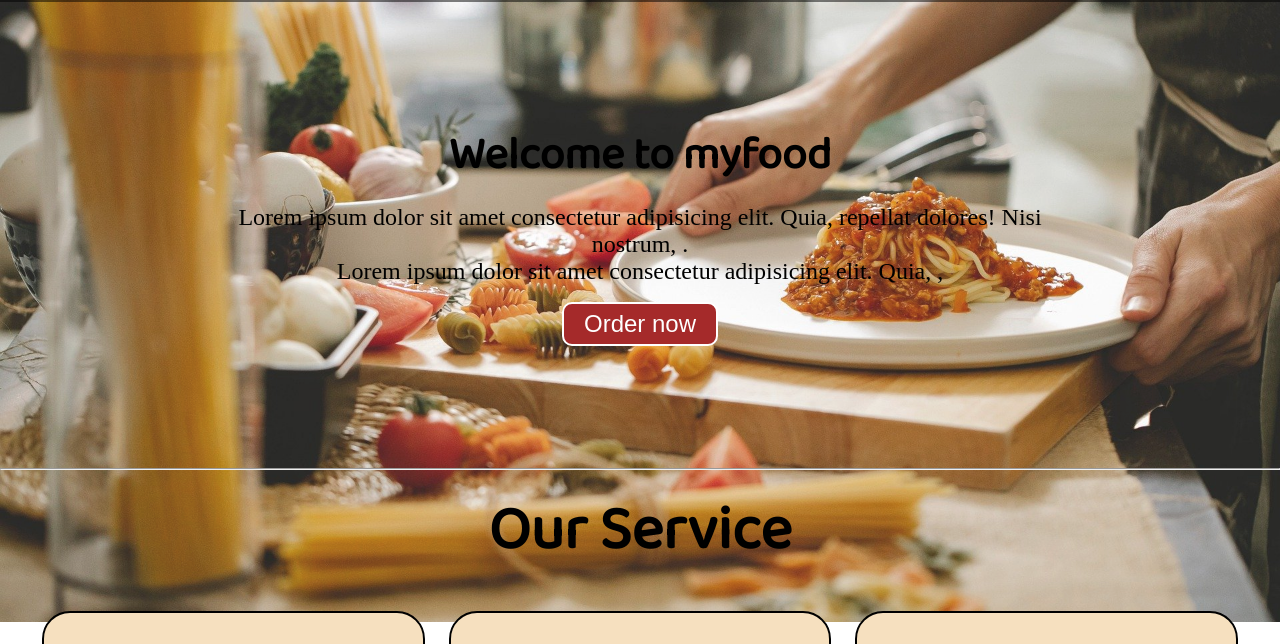
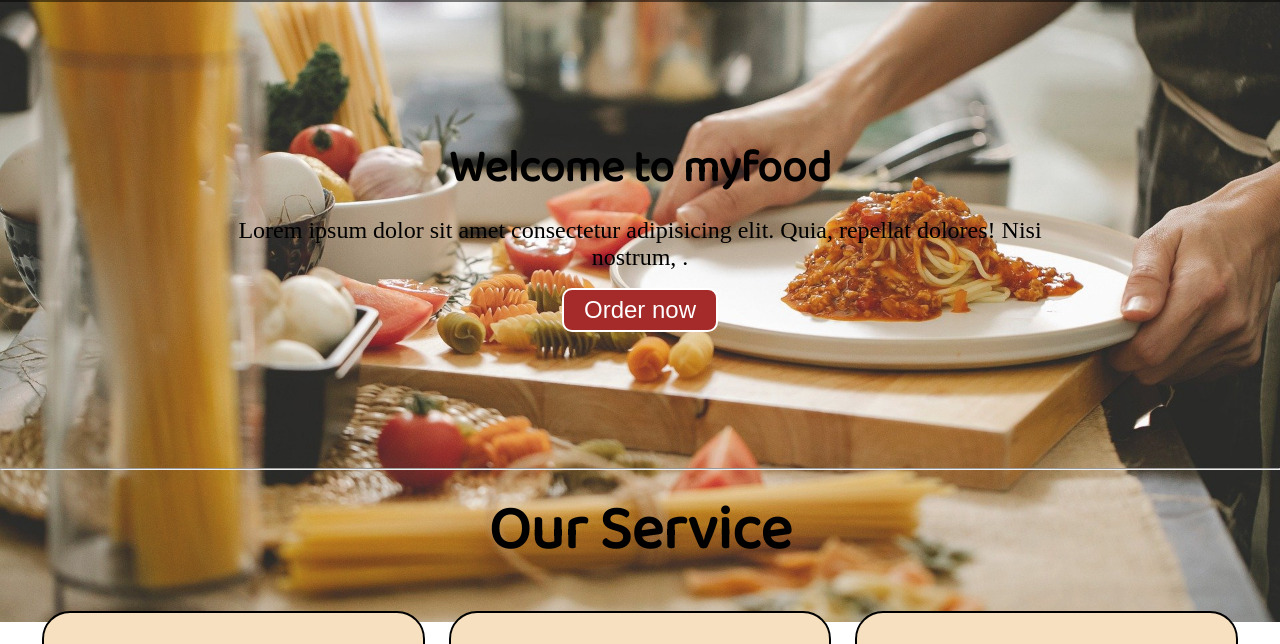
Before and after one commit to Karanjamadar/Foodwebsite1, a plain HTML site: page index.html in a window 1280 px wide. Shown: the part 98-742 px from the top of the page. Drawn offline with Linux system fonts and the light colour scheme.

Commit message:
Update index.html

```diff
--- a/index.html
+++ b/index.html
@@ -287,7 +287,7 @@ footer{
     <section id="home">
         <h1 class="h-primary">Welcome to myfood</h1>
         <p>Lorem ipsum dolor sit amet consectetur adipisicing elit. Quia, repellat dolores! Nisi nostrum, .</p>
-        <p>Lorem ipsum dolor sit amet consectetur adipisicing elit. Quia, , </p>
+
         <button class="btn">Order now </button>
     </section>
     <hr>
```
